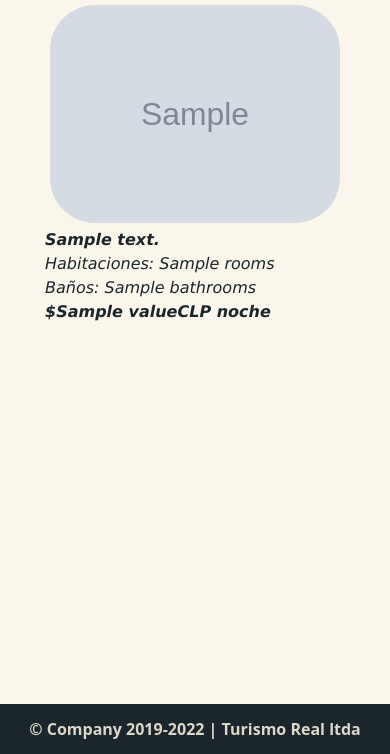
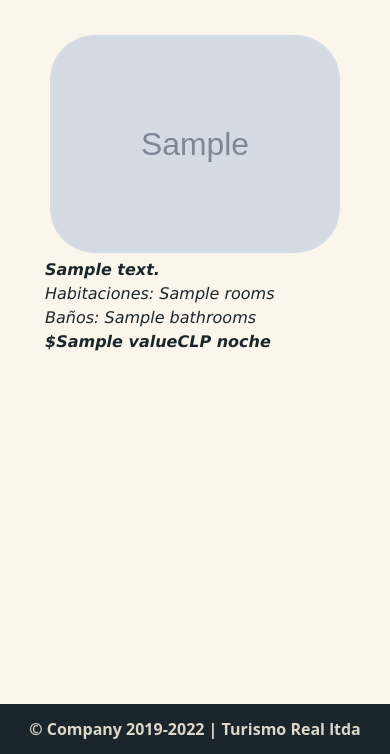
Before and after one commit to Cebollitas-Duoc/Pagina-web, a Django app: template templates/departamentos/home.html in a window 390 px wide. Shown: the part 90-844 px from the top of the page. Run offline with Django 4.2, Linux system fonts and the light colour scheme; the template is opened without the code that fills it: most values are stand-ins (such as "Sample title", 1, 10 or a date in 2020); grey boxes marked "Sample" are stand-in pictures; style sheets or scripts are compiled from the project's sources.

Commit message:
update responsive

```diff
--- a/static/css/Departamento.css
+++ b/static/css/Departamento.css
@@ -257,6 +257,7 @@
 
 .descripcionder {
   display: flex;
+  margin: auto;
 }
 
 .descripcionder img {
--- a/static/css/Departamento.scss
+++ b/static/css/Departamento.scss
@@ -241,6 +241,7 @@
 }
 .descripcionder{
   display: flex;
+  margin: auto;
 }
 .descripcionder img{
   display: flex;
--- a/static/css/baseTemplate.css
+++ b/static/css/baseTemplate.css
@@ -68,6 +68,7 @@ body {
 #deptos {
   grid-column: 2;
   flex-wrap: wrap;
+  justify-content: center;
 }
 
 footer {
@@ -100,6 +101,8 @@ footer {
   max-height: 600px;
   min-width: 300px;
   min-height: 600px;
+  margin: auto;
+  margin-top: 30px;
 }
 
 .depto-image-container {
--- a/static/css/baseTemplate.scss
+++ b/static/css/baseTemplate.scss
@@ -65,6 +65,7 @@ body{
 #deptos{
  grid-column: 2;
  flex-wrap: wrap;
+ justify-content: center;
 }
 footer{
     display: flex;
@@ -93,6 +94,8 @@ footer{
     max-height: 600px;
     min-width: 300px;
     min-height: 600px;
+    margin: auto;
+    margin-top: 30px;
   }
 .depto-image-container{
     display: flex;
--- a/static/css/misreservas.scss
+++ b/static/css/misreservas.scss
@@ -48,4 +48,5 @@
     display: flex;
     flex-flow: wrap row;
     margin: auto;
+    justify-content: center;
 }
```
Also changed, not shown: static/css/misreservas.css (+2 -19 lines), 1 other file.
